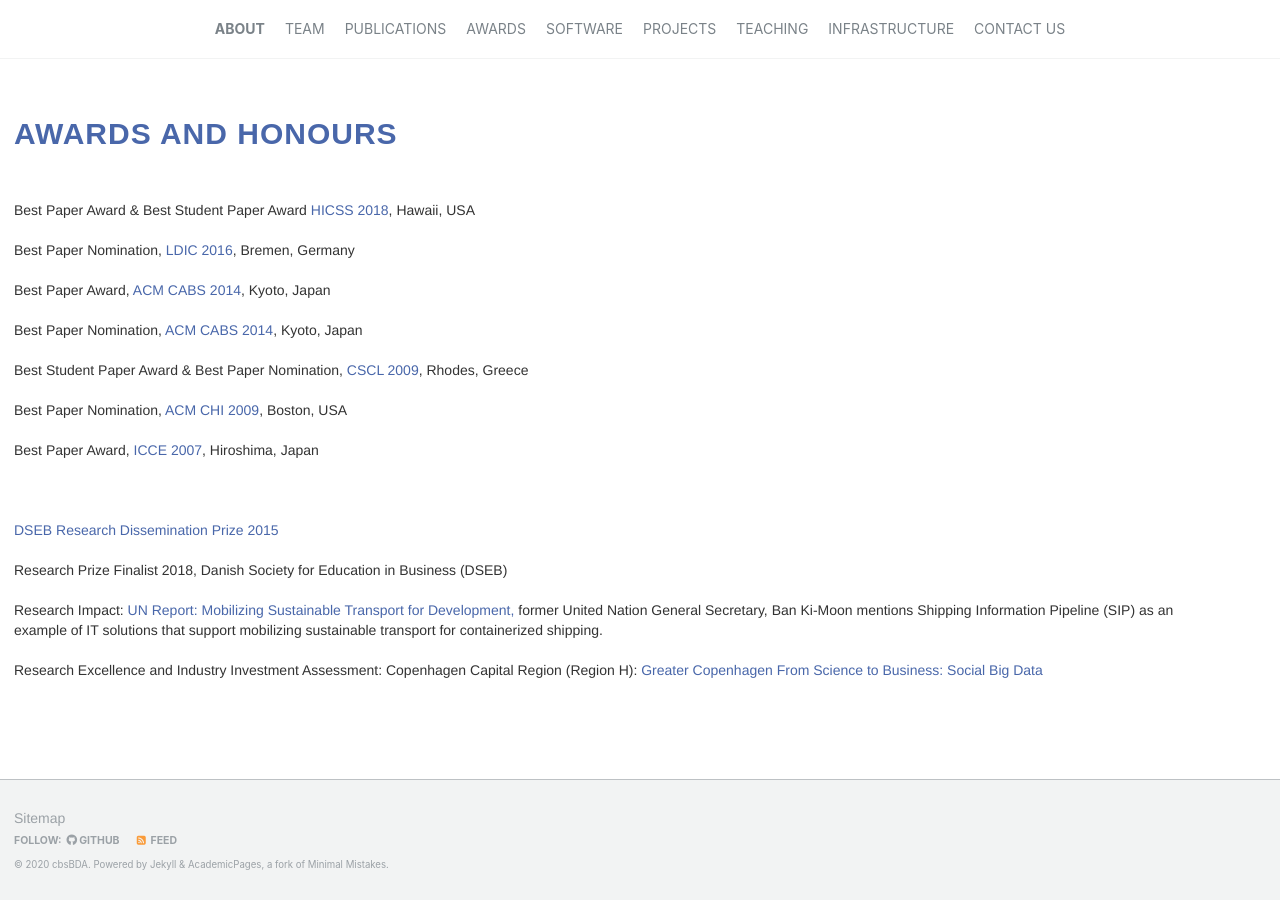
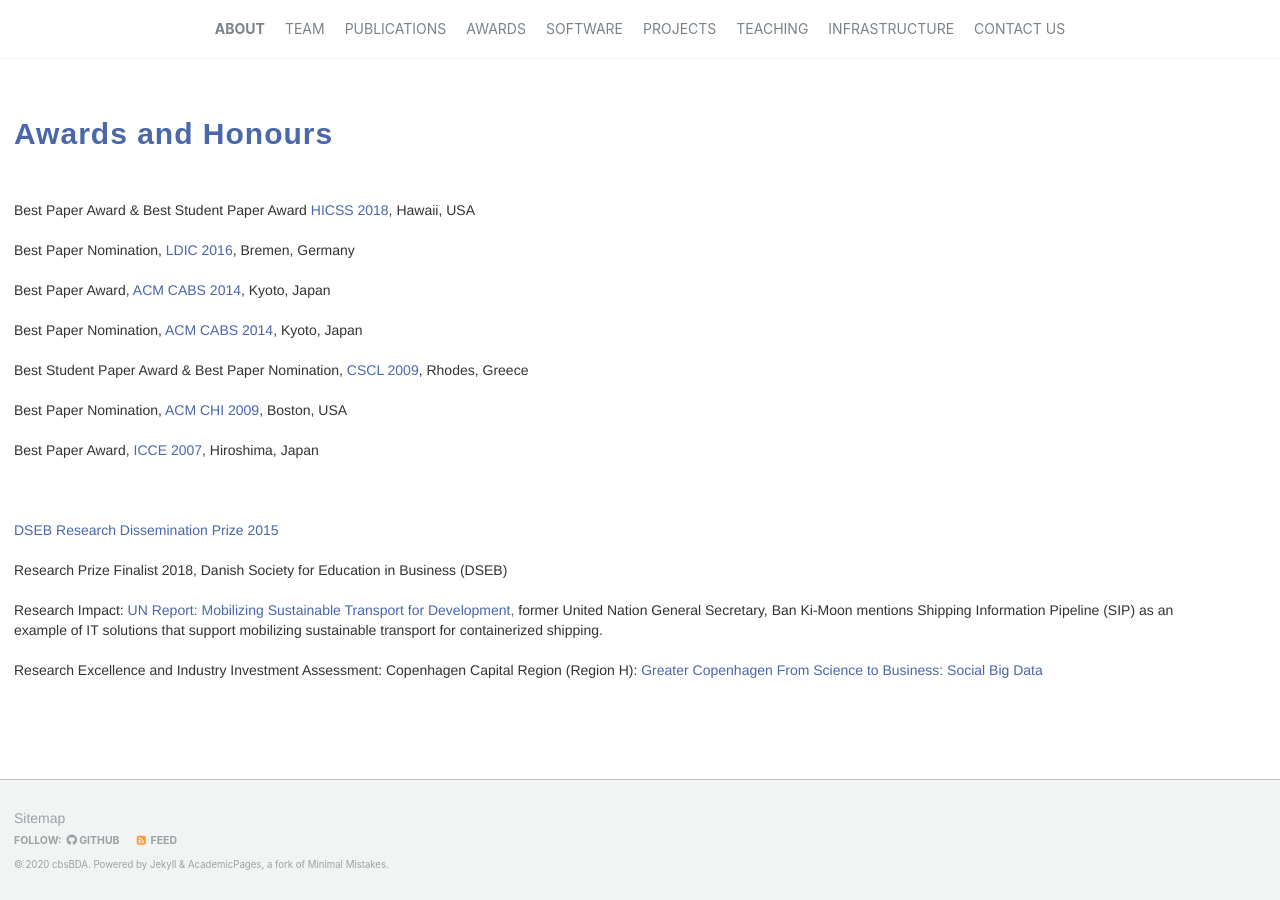
Before and after one commit to cbsBDA/cbsBDA-homepage, a Jekyll site: the page built from _pages/awards.md, in a window 1280 px wide. Built offline with Jekyll 4.4.1, drawn with Linux system fonts in a browser that asks for light colours; nearby versions of some CDN libraries.

Commit message:
Update awards.md

```diff
--- a/_pages/awards.md
+++ b/_pages/awards.md
@@ -16,7 +16,7 @@ author_profile: true
         <div class="col-lg-8 col-lg-offset-2 m-0">
           <div class="wow bounceInDown" data-wow-delay="0.4s">
             <div class="section-heading">
-              <h2 class="text-left">AWARDS AND HONOURS</h2>
+              <h2 class="text-left">Awards and Honours</h2>
             </div>
           </div>
         </div>
```
